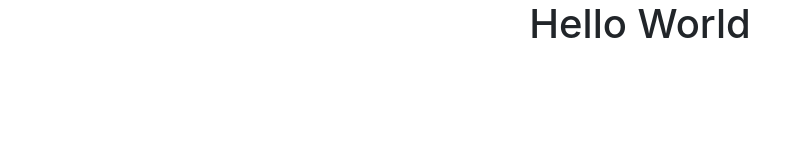
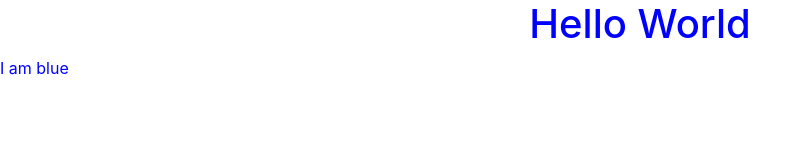
Before and after one commit to FreedomEngineering/Mock-Ecommerce-App-Simple, a React app: page / in a window 1280 px wide. Shown: the whole page, without its empty margins (0-810 px from the left). Built offline with nearby package versions, Linux system fonts and the light colour scheme.

Commit message:
add stylesheet

```diff
--- /dev/null
+++ b/index.css
@@ -0,0 +1,7 @@
+#welcomeBanner {
+  text-align: center;
+}
+
+.blue {
+  color: blue;
+}
--- a/index.html
+++ b/index.html
@@ -7,6 +7,7 @@
 
     <!-- Bootstrap CSS -->
     <link rel="stylesheet" href="https://maxcdn.bootstrapcdn.com/bootstrap/4.0.0/css/bootstrap.min.css" integrity="sha384-Gn5384xqQ1aoWXA+058RXPxPg6fy4IWvTNh0E263XmFcJlSAwiGgFAW/dAiS6JXm" crossorigin="anonymous">
+    <link rel="stylesheet" href="./index.css" />
 
     <title>Best Store</title>
   </head>
--- a/index.js
+++ b/index.js
@@ -3,7 +3,14 @@ import ReactDOM from "react-dom";
 
 class App extends Component {
   render() {
-    return <h1 className="text-center">Hello World</h1>;
+    return (
+      <div>
+        <h1 id="welcomeBanner" className="blue">
+          Hello World
+        </h1>
+        <p className="blue">I am blue</p>
+      </div>
+    );
   }
 }
 
```
